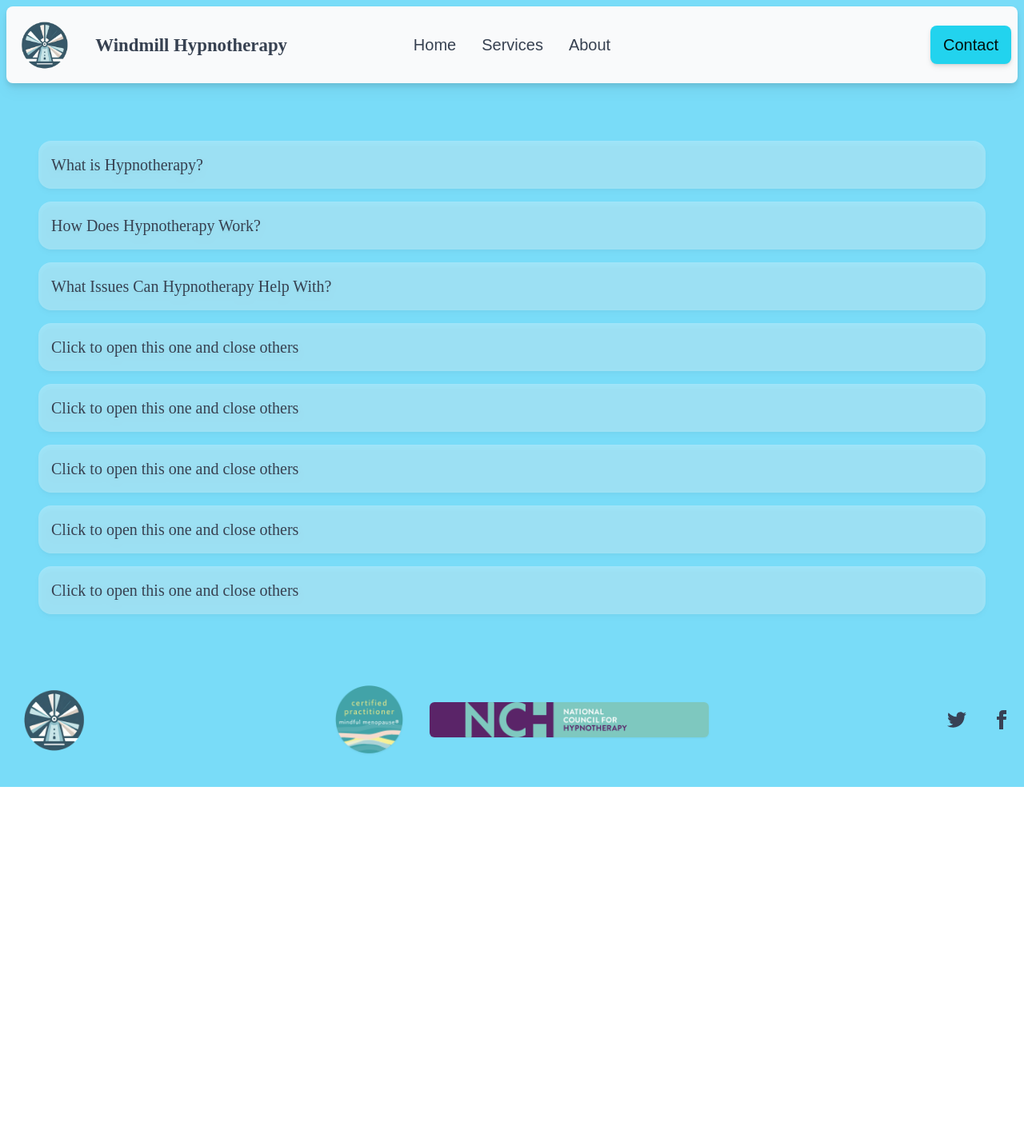
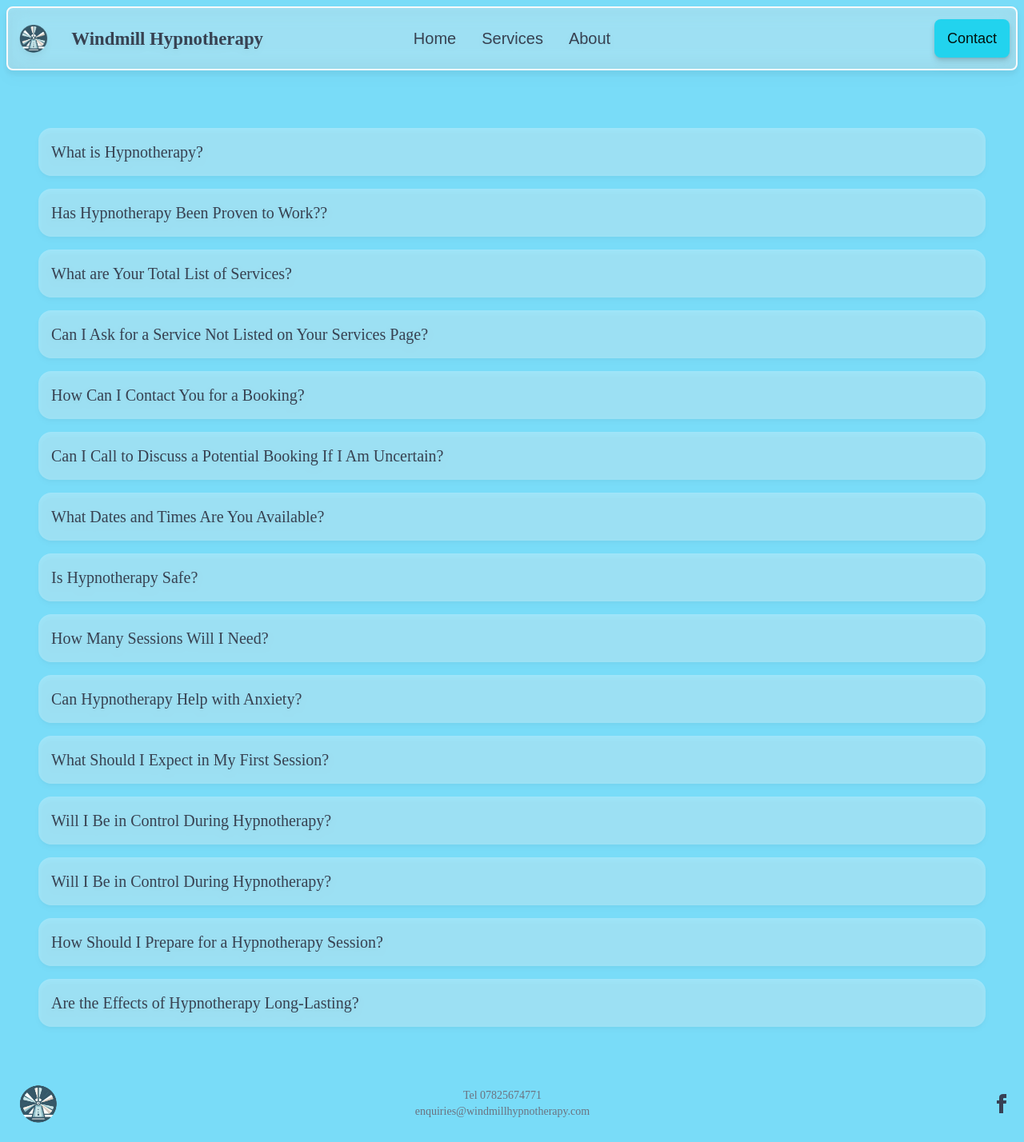
Before and after one commit to oscargavin/windmill-therapy, a React (Create React App) app: page /about in a window 1280 px wide. Shown: the whole page at 80% size. Before the commit the page ends 984 px from the top, so only its background shows below. Built offline with nearby package versions, Linux system fonts and the light colour scheme.

Commit message:
aesthetic changes

```diff
--- a/src/components/Background.js
+++ b/src/components/Background.js
@@ -1,10 +1,9 @@
 import { Link } from "react-router-dom";
-import { PlaidLinkStableEvent } from "react-square-web-payments-sdk";
 
 function Background() {
   return (
-    <div className="md:h-full mt-16 md:mb-24">
-      <div className="flex flex-col justify-center md:mt-24 my-8">
+    <div className="md:h-full mt-16 md:mb-24 md:w-full">
+      <div className="flex flex-col justify-center mx-2 md:mt-16 my-8 backdrop-blur-md bg-white/30 py-16 md:w-5/6 md:mb-24 items-center md:mx-auto rounded-lg border-2 border-gray-50 drop-shadow-lg">
         <h1 className="text-5xl font-pacifico mb-6 mx-auto text-center md:text-7xl text-gray-700">
           Your Path to Gentle Healing
         </h1>
--- a/src/components/ContactForm.js
+++ b/src/components/ContactForm.js
@@ -83,10 +83,10 @@ export default function Contact() {
           </h1>
         </div>
       </div>
-      <div className="mx-auto md:pr-2 w-full grid grid-cols-1 md:grid-cols-6 my-12 bg-gray-50 bg-opacity-15 rounded-lg drop-shadow-lg">
+      <div className="mx-auto md:pr-2 w-full grid grid-cols-1 md:grid-cols-6 my-12 backdrop-blur-md bg-white/30 rounded-lg drop-shadow-lg">
         <img
           src="/discussion.png"
-          className="md:col-start-1 md:col-span-3 rounded-t-lg"
+          className="md:col-start-1 md:col-span-3 rounded-t-lg md:rounded-l-lg"
         ></img>
         <div className="md:col-start-4 md:col-span-3 flex flex-col items-center justify-center w-full">
           <form
--- a/src/components/ContactInfo.js
+++ b/src/components/ContactInfo.js
@@ -2,8 +2,8 @@ import React from "react";
 
 const ContactInfo = () => {
   return (
-    <div className="container mx-auto w-11/12 md:w-5/6 px-4 mb-12">
-      <div className="bg-gray-50 bg-opacity-75 p-6 rounded-md shadow-md flex flex-row justify-between">
+    <div className="container md:mx-auto w-full mx-auto md:w-11/12 px-4 mb-12">
+      <div className="backdrop-blur-md bg-white/30 p-6 rounded-md shadow-md flex flex-row justify-between">
         <div className="">
           <h2 className="text-xl text-gray-700 font-semibold mb-4">
             Points of contact
--- a/src/components/Footer.js
+++ b/src/components/Footer.js
@@ -1,30 +1,21 @@
 function Footer() {
   return (
-    <footer className="footer w-full mt-12 pb-8 flex items-center p-4">
+    <footer className="footer w-full mt-12 flex items-center pb-4 px-4">
       <aside className="flex flex-row justify-between items-center w-full">
-        <img src="/logo.png" className="w-1/12"></img>
-        <div className="flex space-x-8 flex-row items-center justify-center w-full">
-          <img
-            className="w-1/12 h-1/12 drop-shadow-sm"
-            src="/mindful_menopause.webp"
-          ></img>
-          <img
-            className="w-1/3 h-1/3 drop-shadow-sm rounded-md"
-            src="/nch.png"
-          ></img>
+        <img src="/logo.png" className="w-16"></img>
+        <div className="flex space-x-8 flex-col items-center justify-center w-full pr-10 md:pr-16">
+          <h1 className="text-gray-500 font-light">
+            <a href="tel:+447825674771">Tel 07825674771</a>
+          </h1>
+          <a
+            href="mailto:enquiries@windmillhypnotherapy.com"
+            className="text-gray-500 font-light pr-8"
+          >
+            enquiries@windmillhypnotherapy.com
+          </a>
         </div>
+
         <nav className="flex space-x-8">
-          <a className="">
-            <svg
-              xmlns="http://www.w3.org/2000/svg"
-              width="24"
-              height="24"
-              viewBox="0 0 24 24"
-              fill="#374155"
-            >
-              <path d="M24 4.557c-.883.392-1.832.656-2.828.775 1.017-.609 1.798-1.574 2.165-2.724-.951.564-2.005.974-3.127 1.195-.897-.957-2.178-1.555-3.594-1.555-3.179 0-5.515 2.966-4.797 6.045-4.091-.205-7.719-2.165-10.148-5.144-1.29 2.213-.669 5.108 1.523 6.574-.806-.026-1.566-.247-2.229-.616-.054 2.281 1.581 4.415 3.949 4.89-.693.188-1.452.232-2.224.084.626 1.956 2.444 3.379 4.6 3.419-2.07 1.623-4.678 2.348-7.29 2.04 2.179 1.397 4.768 2.212 7.548 2.212 9.142 0 14.307-7.721 13.995-14.646.962-.695 1.797-1.562 2.457-2.549z"></path>
-            </svg>
-          </a>
           <a className="">
             <svg
               xmlns="http://www.w3.org/2000/svg"
--- a/src/components/Nav.js
+++ b/src/components/Nav.js
@@ -27,7 +27,7 @@ function Nav() {
   }, [lastScrollY]);
   return (
     <div className={`navbar ${navbarHidden ? "navbar-hidden" : ""}`}>
-      <div className="navbar bg-gray-50 rounded-lg drop-shadow-lg">
+      <div className="navbar backdrop-blur-md bg-white/30 border-2 border-gray-50 rounded-lg drop-shadow-lg">
         <div className="navbar-start">
           <div className="dropdown z-50">
             <div tabIndex={0} role="button" className="btn btn-ghost lg:hidden">
@@ -70,8 +70,8 @@ function Nav() {
             </ul>
           </div>
           <Link className="flex flex-row items-center" to="/">
-            <Link to="/">
-              <img src="/logo.png" className="w-20" alt="logo" />
+            <Link to="/" className="w-full">
+              <img src="/logo.png" className="w-12" alt="logo" />
             </Link>
             <p className="btn btn-ghost font-pacifico text-gray-700 hidden md:flex text-2xl">
               Windmill Hypnotherapy
@@ -100,8 +100,8 @@ function Nav() {
           </ul>
         </div>
         <div className="navbar-end">
-          <Link to="/contact" className="text-gray-50">
-            <a className="btn btn-accent font-messiri font-light text-xl border-none drop-shadow-md bg-cyan-400 hover:bg-cyan-700">
+          <Link to="/contact">
+            <a className="btn btn-accent font-messiri font-light text-lg border-none drop-shadow-md bg-cyan-400 hover:bg-cyan-700">
               Contact
             </a>
           </Link>
--- a/src/components/Wave.js
+++ b/src/components/Wave.js
@@ -1,6 +1,6 @@
 export default function Wave() {
   return (
-    <div class="wave">
+    <div class="wave z-50">
       <svg
         data-name="Layer 1"
         xmlns="http://www.w3.org/2000/svg"
--- a/src/pages/AboutPage.js
+++ b/src/pages/AboutPage.js
@@ -1,10 +1,13 @@
 import React from "react";
 import Nav from "../components/Nav";
 import Footer from "../components/Footer";
+import { Link } from "react-router-dom";
+import { useInView } from "react-intersection-observer";
 
-export default function HomePage() {
+export default function AboutPage() {
+  const [ref1, inView1] = useInView({ triggerOnce: true, threshold: 0.1 });
   return (
-    <div>
+    <div ref={ref1} className={`fade-in ${inView1 ? "visible" : ""}`}>
       <Nav />
       <div className="mx-12 my-16 flex flex-col space-y-4">
         <div className="collapse bg-gray-50 bg-opacity-30 drop-shadow-md">
@@ -13,72 +16,194 @@ export default function HomePage() {
             What is Hypnotherapy?
           </div>
           <div className="collapse-content text-gray-600">
-                    <p>Hypnotherapy is a type of therapy that uses hypnosis, a state of focused attention and increased suggestibility, to create subconscious change in a patient in the form of new responses, thoughts, attitudes, behaviors, or feelings.</p>
+            <p>
+              Hypnotherapy is a therapeutic technique that uses hypnosis to
+              create a state of focused attention and heightened suggestibility.
+              It is often used to help manage various psychological or physical
+              conditions.
+            </p>
           </div>
         </div>
         <div className="collapse bg-gray-50 bg-opacity-30 drop-shadow-md">
           <input type="radio" name="my-accordion-1" />
           <div className="collapse-title text-gray-700 text-xl font-medium">
-                How Does Hypnotherapy Work?
+            Has Hypnotherapy Been Proven to Work??
           </div>
           <div className="collapse-content text-gray-600">
-                    <p>Hypnotherapy works by inducing a hypnotic state marked by waking awareness that allows people to experience detached external attention and to focus on inner experiences. In this state, a person can be more open to suggestions and discussions, which can facilitate deeper therapeutic change.</p>
+            <p>
+              Numerous studies have shown that hypnotherapy can be effective for
+              a variety of conditions. Its effectiveness can vary depending on
+              the individual and the issue being addressed.
+            </p>
           </div>
         </div>
         <div className="collapse bg-gray-50 bg-opacity-30 drop-shadow-md">
           <input type="radio" name="my-accordion-1" />
           <div className="collapse-title text-gray-700 text-xl font-medium">
-                What Issues Can Hypnotherapy Help With?
-
-
+            What are Your Total List of Services?
           </div>
           <div className="collapse-content text-gray-600">
-                    <p> Hypnotherapy can be used to help with various issues, including stress management, anxiety reduction, pain management, overcoming phobias, weight control, smoking cessation, improving sleep, and enhancing performance in various areas of life.</p>
+            <p>
+              Please <Link to="/services">visit our services page</Link> for a
+              comprehensive list of our hypnotherapy services.
+            </p>
           </div>
         </div>
         <div className="collapse bg-gray-50 bg-opacity-30 drop-shadow-md">
           <input type="radio" name="my-accordion-1" />
           <div className="collapse-title text-gray-700 text-xl font-medium">
-                    Click to open this one and close others
+            Can I Ask for a Service Not Listed on Your Services Page?
           </div>
           <div className="collapse-content text-gray-600">
-                    <p>hello</p>
+            <p>
+              If you require a service not listed, please feel free to call or
+              email us to discuss its feasibility. We are always open to
+              exploring new ways to help our clients.
+            </p>
           </div>
         </div>
         <div className="collapse bg-gray-50 bg-opacity-30 drop-shadow-md">
           <input type="radio" name="my-accordion-1" />
           <div className="collapse-title text-gray-700 text-xl font-medium">
-                    Click to open this one and close others
+            How Can I Contact You for a Booking?
           </div>
           <div className="collapse-content text-gray-600">
-                    <p>hello</p>
+            <p>
+              You can book an appointment through our{" "}
+              <Link to="/contact">contact page</Link>. We are available via
+              phone or email during normal business hours.
+            </p>
           </div>
         </div>
         <div className="collapse bg-gray-50 bg-opacity-30 drop-shadow-md">
           <input type="radio" name="my-accordion-1" />
           <div className="collapse-title text-gray-700 text-xl font-medium">
-                    Click to open this one and close others
+            Can I Call to Discuss a Potential Booking If I Am Uncertain?
           </div>
           <div className="collapse-content text-gray-600">
-                    <p>hello</p>
+            <p>
+              Absolutely! We encourage you to call us to discuss any queries or
+              concerns you might have about booking a session.
+            </p>
           </div>
         </div>
         <div className="collapse bg-gray-50 bg-opacity-30 drop-shadow-md">
           <input type="radio" name="my-accordion-1" />
           <div className="collapse-title text-gray-700 text-xl font-medium">
-                    Click to open this one and close others
+            What Dates and Times Are You Available?
           </div>
           <div className="collapse-content text-gray-600">
-                    <p>hello</p>
+            <p>
+              Currently, we are available for appointments on Fridays each week,
+              from 9 AM to 4 PM.
+            </p>
           </div>
         </div>
         <div className="collapse bg-gray-50 bg-opacity-30 drop-shadow-md">
           <input type="radio" name="my-accordion-1" />
           <div className="collapse-title text-gray-700 text-xl font-medium">
-                    Click to open this one and close others
+            Is Hypnotherapy Safe?
           </div>
           <div className="collapse-content text-gray-600">
-                    <p>hello</p>
+            <p>
+              Hypnotherapy is generally considered safe when conducted by a
+              trained therapist. It is a non-invasive and gentle process
+              focusing on relaxation and positive suggestions.
+            </p>
+          </div>
+        </div>
+        <div className="collapse bg-gray-50 bg-opacity-30 drop-shadow-md">
+          <input type="radio" name="my-accordion-1" />
+          <div className="collapse-title text-gray-700 text-xl font-medium">
+            How Many Sessions Will I Need?
+          </div>
+          <div className="collapse-content text-gray-600">
+            <p>
+              The number of sessions varies depending on your individual needs
+              and goals. Some people see changes in just a few sessions, while
+              others may require more
+            </p>
+          </div>
+        </div>
+        <div className="collapse bg-gray-50 bg-opacity-30 drop-shadow-md">
+          <input type="radio" name="my-accordion-1" />
+          <div className="collapse-title text-gray-700 text-xl font-medium">
+            Can Hypnotherapy Help with Anxiety?
+          </div>
+          <div className="collapse-content text-gray-600">
+            <p>
+              Yes, hypnotherapy is often used to help manage anxiety. It can
+              provide tools and techniques to relax and reframe anxious
+              thoughts.
+            </p>
+          </div>
+        </div>
+        <div className="collapse bg-gray-50 bg-opacity-30 drop-shadow-md">
+          <input type="radio" name="my-accordion-1" />
+          <div className="collapse-title text-gray-700 text-xl font-medium">
+            What Should I Expect in My First Session?
+          </div>
+          <div className="collapse-content text-gray-600">
+            <p>
+              In your first session, we will discuss your goals, conduct an
+              initial assessment, and give you a taste of hypnotherapy to help
+              you feel comfortable with the process.
+            </p>
+          </div>
+        </div>
+        <div className="collapse bg-gray-50 bg-opacity-30 drop-shadow-md">
+          <input type="radio" name="my-accordion-1" />
+          <div className="collapse-title text-gray-700 text-xl font-medium">
+            Will I Be in Control During Hypnotherapy?
+          </div>
+          <div className="collapse-content text-gray-600">
+            <p>
+              Many people worry about losing control during hypnotherapy.
+              However, you remain in control throughout the session.
+              Hypnotherapy is a state of focused attention where you can choose
+              to accept or reject the suggestions made by the therapist.
+            </p>
+          </div>
+        </div>
+        <div className="collapse bg-gray-50 bg-opacity-30 drop-shadow-md">
+          <input type="radio" name="my-accordion-1" />
+          <div className="collapse-title text-gray-700 text-xl font-medium">
+            Will I Be in Control During Hypnotherapy?
+          </div>
+          <div className="collapse-content text-gray-600">
+            <p>
+              Many people worry about losing control during hypnotherapy.
+              However, you remain in control throughout the session.
+              Hypnotherapy is a state of focused attention where you can choose
+              to accept or reject the suggestions made by the therapist.
+            </p>
+          </div>
+        </div>
+        <div className="collapse bg-gray-50 bg-opacity-30 drop-shadow-md">
+          <input type="radio" name="my-accordion-1" />
+          <div className="collapse-title text-gray-700 text-xl font-medium">
+            How Should I Prepare for a Hypnotherapy Session?
+          </div>
+          <div className="collapse-content text-gray-600">
+            <p>
+              To prepare, ensure you are in a comfortable, distraction-free
+              environment. It's helpful to have a clear goal for what you wish
+              to achieve in the session. Also, be ready to engage openly with
+              the process.
+            </p>
+          </div>
+        </div>
+        <div className="collapse bg-gray-50 bg-opacity-30 drop-shadow-md">
+          <input type="radio" name="my-accordion-1" />
+          <div className="collapse-title text-gray-700 text-xl font-medium">
+            Are the Effects of Hypnotherapy Long-Lasting?
+          </div>
+          <div className="collapse-content text-gray-600">
+            <p>
+              The effects of hypnotherapy can be quite long-lasting. The
+              duration varies from person to person and depends on the issue
+              being addressed and the individual's responsiveness to hypnosis.
+            </p>
           </div>
         </div>
       </div>
--- a/src/pages/ContactPage.js
+++ b/src/pages/ContactPage.js
@@ -3,10 +3,12 @@ import React from "react";
 import Nav from "../components/Nav";
 import Footer from "../components/Footer";
 import Contact from "../components/Contact";
+import { useInView } from "react-intersection-observer";
 
 export default function ContactPage() {
+  const [ref1, inView1] = useInView({ triggerOnce: true, threshold: 0.1 });
   return (
-    <div>
+    <div ref={ref1} className={`fade-in ${inView1 ? "visible" : ""}`}>
       <Nav />
       <Contact />
       <Footer />
--- a/src/pages/HomePage.js
+++ b/src/pages/HomePage.js
@@ -35,7 +35,9 @@ export default function HomePage() {
     <div>
       <div
         ref={refNavBackground}
-        className={`fade-in ${inViewNavBackground ? "visible" : ""}`}
+        className={`fade-in ${
+          inViewNavBackground ? "visible" : ""
+        } bg-hero-background bg-cover bg-center bg-no-repeat h-screen w-screen`}
       >
         <Nav />
         <Background />
--- a/tailwind.config.js
+++ b/tailwind.config.js
@@ -4,7 +4,7 @@ module.exports = {
   theme: {
     extend: {
       backgroundImage: (theme) => ({
-        "hero-background": "url('/public/background.png')",
+        "hero-background": "url('/public/hero-background.png')",
       }),
       fontFamily: {
         gothic: ['"Old London"', "serif"],
```
Also changed, not shown: src/components/ServiceCard.js (+5 -3 lines), public/hero-background.png (added). Lines whose indentation alone changed are shown as unchanged.
